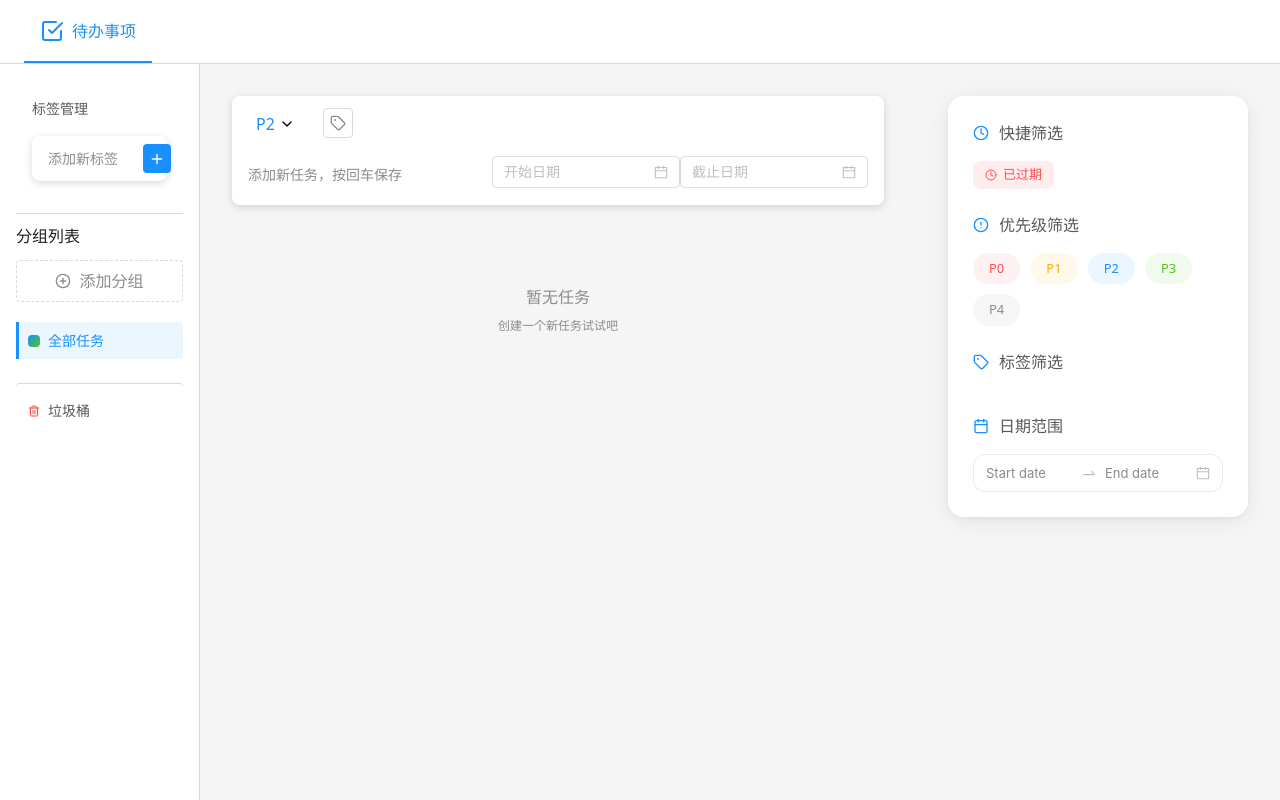
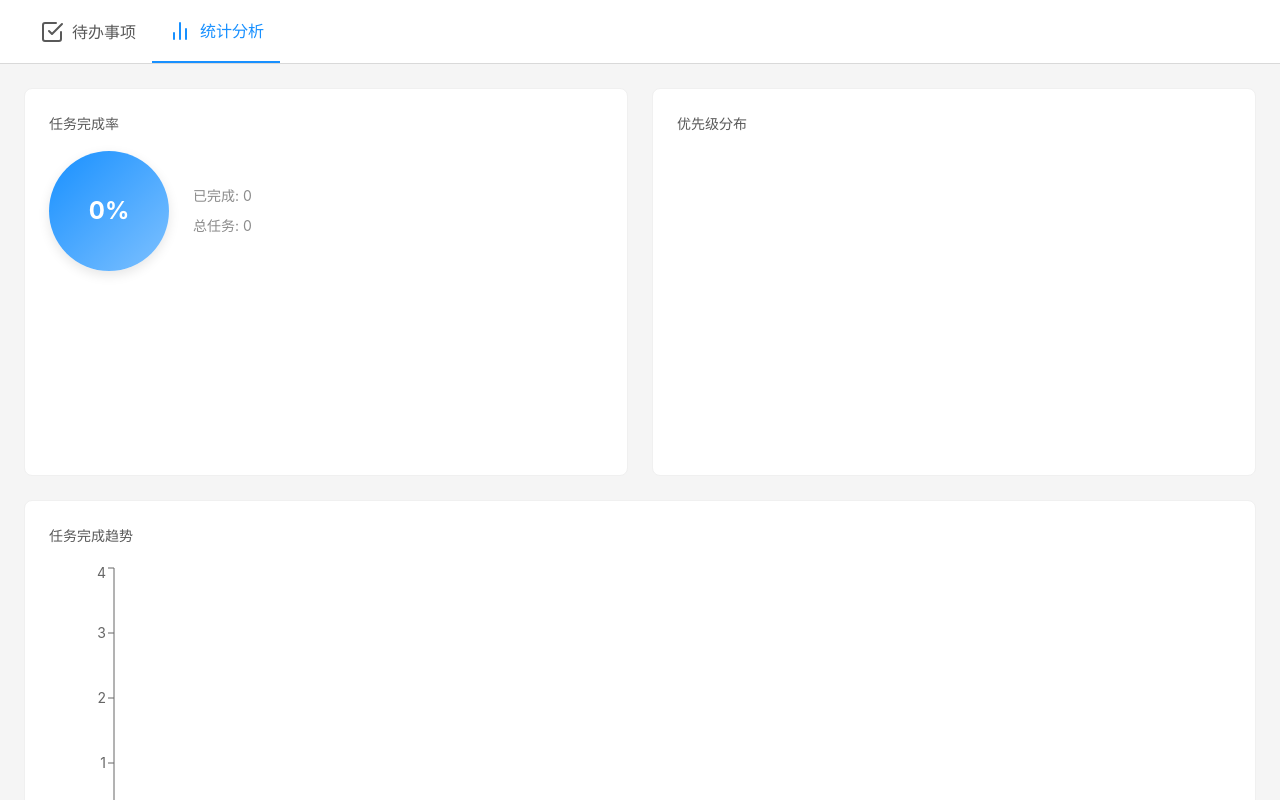
Before and after one commit to LianTianNo1/daytodo, a React (Vite) app: page /analytics in a window 1280 px wide. Built offline with nearby package versions, Linux system fonts and the light colour scheme.

Commit message:
#feat:分析页面

```diff
--- a/package.json
+++ b/package.json
@@ -36,6 +36,8 @@
     "react-dnd-html5-backend": "^16.0.1",
     "react-dnd-touch-backend": "^16.0.1",
     "react-dom": "^18.2.0",
+    "react-router-dom": "^6.28.0",
+    "recharts": "^2.13.3",
     "tailwind-merge": "^2.5.4",
     "tailwindcss": "^3.4.15",
     "zustand": "^5.0.1"
--- a/src/App.tsx
+++ b/src/App.tsx
@@ -1,20 +1,31 @@
 import { ConfigProvider } from 'antd';
 import zhCN from 'antd/locale/zh_CN';
+import { BrowserRouter, Routes, Route } from 'react-router-dom';
 import { TabBar } from './components/TabBar/TabBar';
 import { GroupList } from './components/GroupList/GroupList';
 import { TodoList } from './components/TodoList/TodoList';
+import { Analytics } from './components/Analytics/Analytics';
 import './App.less';
 
 function App() {
   return (
     <ConfigProvider locale={zhCN}>
+      <BrowserRouter>
         <div className="app-container">
           <TabBar />
           <div className="main-content">
+            <Routes>
+              <Route path="/" element={
+                <>
                   <GroupList />
                   <TodoList />
+                </>
+              } />
+              <Route path="/analytics" element={<Analytics />} />
+            </Routes>
           </div>
         </div>
+      </BrowserRouter>
     </ConfigProvider>
   );
 }
--- /dev/null
+++ b/src/components/Analytics/Analytics.less
@@ -0,0 +1,69 @@
+@import '../../styles/variables.less';
+
+.analytics-container {
+  padding: 24px;
+  background: @background-color;
+  min-height: 100%;
+  overflow-y: auto;
+  width: 100%;
+
+  .stats-overview {
+    display: grid;
+    grid-template-columns: repeat(auto-fit, minmax(300px, 1fr));
+    gap: 24px;
+    margin-bottom: 24px;
+  }
+
+  .stat-card {
+    h3 {
+      margin-bottom: 16px;
+      color: @text-color;
+      font-weight: 500;
+    }
+  }
+
+  .completion-rate {
+    display: flex;
+    align-items: center;
+    gap: 24px;
+
+    .rate-circle {
+      width: 120px;
+      height: 120px;
+      border-radius: 50%;
+      background: linear-gradient(135deg, @primary-color, lighten(@primary-color, 20%));
+      display: flex;
+      align-items: center;
+      justify-content: center;
+      box-shadow: 0 4px 12px rgba(0, 0, 0, 0.1);
+
+      .rate-number {
+        color: white;
+        font-size: 24px;
+        font-weight: bold;
+      }
+    }
+
+    .rate-detail {
+      p {
+        margin: 8px 0;
+        color: @text-color-secondary;
+      }
+    }
+  }
+
+  .chart-container {
+    height: 300px;
+    margin-top: 16px;
+  }
+
+  .trend-card, .tag-stats-card {
+    margin-bottom: 24px;
+
+    h3 {
+      margin-bottom: 16px;
+      color: @text-color;
+      font-weight: 500;
+    }
+  }
+}
--- /dev/null
+++ b/src/components/Analytics/Analytics.tsx
@@ -0,0 +1,144 @@
+import React from 'react';
+import { useTaskStore } from '../../stores/taskStore';
+import { useTagStore } from '../../stores/tagStore';
+import { Card } from 'antd';
+import { PieChart, Pie, BarChart, Bar, LineChart, Line, XAxis, YAxis, Tooltip, ResponsiveContainer } from 'recharts';
+import { format, subDays, isWithinInterval, startOfDay, endOfDay } from 'date-fns';
+import './Analytics.less';
+
+export const Analytics: React.FC = () => {
+  const { tasks } = useTaskStore();
+  const { tags } = useTagStore();
+
+  // 计算任务完成率
+  const completionRate = () => {
+    const total = tasks.length;
+    const completed = tasks.filter(task => task.completed).length;
+    return {
+      rate: total ? Math.round((completed / total) * 100) : 0,
+      completed,
+      total
+    };
+  };
+
+  // 按优先级统计任务
+  const priorityStats = () => {
+    const stats = tasks.reduce((acc, task) => {
+      acc[task.priority] = (acc[task.priority] || 0) + 1;
+      return acc;
+    }, {} as Record<string, number>);
+
+    return Object.entries(stats).map(([priority, count]) => ({
+      priority,
+      count
+    }));
+  };
+
+  // 计算过去7天的任务完成趋势
+  const completionTrend = () => {
+    const days = Array.from({ length: 7 }, (_, i) => {
+      const date = subDays(new Date(), i);
+      const dayTasks = tasks.filter(task => {
+        const taskDate = new Date(task.updatedAt);
+        return isWithinInterval(taskDate, {
+          start: startOfDay(date),
+          end: endOfDay(date)
+        });
+      });
+
+      return {
+        date: format(date, 'MM-dd'),
+        completed: dayTasks.filter(t => t.completed).length,
+        total: dayTasks.length
+      };
+    }).reverse();
+
+    return days;
+  };
+
+  // 标签使用频率
+  const tagStats = () => {
+    const stats = tasks.reduce((acc, task) => {
+      task.tags.forEach(tagId => {
+        acc[tagId] = (acc[tagId] || 0) + 1;
+      });
+      return acc;
+    }, {} as Record<string, number>);
+
+    return tags.map(tag => ({
+      name: tag.name,
+      count: stats[tag.id] || 0,
+      color: tag.color
+    }));
+  };
+
+  const { rate, completed, total } = completionRate();
+
+  return (
+    <div className="analytics-container">
+      <div className="stats-overview">
+        <Card className="stat-card">
+          <h3>任务完成率</h3>
+          <div className="completion-rate">
+            <div className="rate-circle">
+              <span className="rate-number">{rate}%</span>
+            </div>
+            <div className="rate-detail">
+              <p>已完成: {completed}</p>
+              <p>总任务: {total}</p>
+            </div>
+          </div>
+        </Card>
+
+        <Card className="stat-card">
+          <h3>优先级分布</h3>
+          <div className="chart-container">
+            <ResponsiveContainer width="100%" height={200}>
+              <PieChart>
+                <Pie
+                  data={priorityStats()}
+                  dataKey="count"
+                  nameKey="priority"
+                  cx="50%"
+                  cy="50%"
+                  innerRadius={60}
+                  outerRadius={80}
+                />
+                <Tooltip />
+              </PieChart>
+            </ResponsiveContainer>
+          </div>
+        </Card>
+      </div>
+
+      <Card className="trend-card">
+        <h3>任务完成趋势</h3>
+        <div className="chart-container">
+          <ResponsiveContainer width="100%" height={300}>
+            <LineChart data={completionTrend()}>
+              <XAxis dataKey="date" />
+              <YAxis />
+              <Tooltip />
+              <Line type="monotone" dataKey="completed" stroke="#8884d8" />
+              <Line type="monotone" dataKey="total" stroke="#82ca9d" />
+            </LineChart>
+          </ResponsiveContainer>
+        </div>
+      </Card>
+
+      <Card className="tag-stats-card">
+        <h3>标签使用统计</h3>
+        <div className="chart-container">
+          <ResponsiveContainer width="100%" height={300}>
+            <BarChart data={tagStats()}>
+              <XAxis dataKey="name" />
+              <YAxis />
+              <Tooltip />
+              <Bar dataKey="count" fill="#8884d8" />
+            </BarChart>
+          </ResponsiveContainer>
+        </div>
+      </Card>
+    </div>
+  );
+};
--- a/src/components/TabBar/TabBar.tsx
+++ b/src/components/TabBar/TabBar.tsx
@@ -1,13 +1,28 @@
 import React from 'react';
-import { CheckSquare } from 'lucide-react';
+import { CheckSquare, BarChart2 } from 'lucide-react';
+import { useNavigate, useLocation } from 'react-router-dom';
 import './TabBar.less';
 
 export const TabBar: React.FC = () => {
+  const navigate = useNavigate();
+  const location = useLocation();
+  const currentPath = location.pathname;
+
   return (
     <div className="tab-bar">
-      <div className="tab-item active">
+      <div
+        className={`tab-item ${currentPath === '/' ? 'active' : ''}`}
+        onClick={() => navigate('/')}
+      >
         <CheckSquare className="tab-icon" />
         <span>待办事项</span>
+      </div>
+      <div
+        className={`tab-item ${currentPath === '/analytics' ? 'active' : ''}`}
+        onClick={() => navigate('/analytics')}
+      >
+        <BarChart2 className="tab-icon" />
+        <span>统计分析</span>
       </div>
     </div>
   );
--- a/src/components/TodoList/TodoList.tsx
+++ b/src/components/TodoList/TodoList.tsx
@@ -5,10 +5,12 @@ import { useTaskStore } from '../../stores/taskStore';
 import { TaskItem } from '../TaskItem/TaskItem';
 import { TaskFilter } from '../TaskFilter/TaskFilter';
 import { TodoInput } from '../TodoInput/TodoInput';
+import { TrashHeader } from '../TrashHeader/TrashHeader';
 import './TodoList.less';
 
 export const TodoList: React.FC = () => {
   const { getFilteredTasks, reorderTasks } = useTaskStore();
+  const currentGroupId = useTaskStore(state => state.currentGroupId);
   const tasks = getFilteredTasks();
 
   const moveTask = (dragIndex: number, hoverIndex: number, sourceGroupId: string, targetGroupId: string) => {
@@ -18,7 +20,11 @@ export const TodoList: React.FC = () => {
   return (
     <div className="todo-list">
       <div className="main-content">
-        <TodoInput />
+        {currentGroupId === 'trash' ? (
+          <TrashHeader />
+        ) : (
+          <TodoInput />
+        )}
         <DndProvider backend={HTML5Backend}>
           <div className="task-items">
             {tasks.map((task, index) => (
@@ -27,12 +33,15 @@ export const TodoList: React.FC = () => {
                 task={task}
                 index={index}
                 moveTask={moveTask}
+                isInTrash={currentGroupId === 'trash'}
               />
             ))}
             {tasks.length === 0 && (
               <div className="empty-state">
-                <p>暂无任务</p>
-                <p className="hint">创建一个新任务试试吧</p>
+                <p>{currentGroupId === 'trash' ? '垃圾桶是空的' : '暂无任务'}</p>
+                {currentGroupId !== 'trash' && (
+                  <p className="hint">创建一个新任务试试吧</p>
+                )}
               </div>
             )}
           </div>
--- /dev/null
+++ b/src/components/TrashHeader/TrashHeader.less
@@ -0,0 +1,86 @@
+.trash-header {
+  padding: 16px;
+  border-bottom: 1px solid #f0f0f0;
+  display: flex;
+  justify-content: flex-end;
+
+  .empty-trash-btn {
+    display: flex;
+    align-items: center;
+    gap: 8px;
+    padding: 8px 16px;
+    border: none;
+    border-radius: 4px;
+    background-color: #ff4d4f;
+    color: white;
+    cursor: pointer;
+    transition: all 0.3s;
+
+    &:hover {
+      background-color: #ff7875;
+    }
+  }
+}
+
+.confirm-dialog-overlay {
+  position: fixed;
+  top: 0;
+  left: 0;
+  right: 0;
+  bottom: 0;
+  background-color: rgba(0, 0, 0, 0.5);
+  display: flex;
+  align-items: center;
+  justify-content: center;
+  z-index: 1000;
+
+  .confirm-dialog {
+    background: white;
+    padding: 24px;
+    border-radius: 8px;
+    width: 400px;
+    max-width: 90vw;
+
+    h3 {
+      margin: 0 0 16px;
+      color: #ff4d4f;
+    }
+
+    p {
+      margin: 0 0 24px;
+      color: #666;
+    }
+
+    .dialog-actions {
+      display: flex;
+      justify-content: flex-end;
+      gap: 12px;
+
+      button {
+        padding: 8px 16px;
+        border-radius: 4px;
+        border: none;
+        cursor: pointer;
+        transition: all 0.3s;
+
+        &.cancel-btn {
+          background-color: #f0f0f0;
+          color: #666;
+
+          &:hover {
+            background-color: #d9d9d9;
+          }
+        }
+
+        &.confirm-btn {
+          background-color: #ff4d4f;
+          color: white;
+
+          &:hover {
+            background-color: #ff7875;
+          }
+        }
+      }
+    }
+  }
+}
--- /dev/null
+++ b/src/components/TrashHeader/TrashHeader.tsx
@@ -0,0 +1,51 @@
+import React, { useState } from 'react';
+import { Trash2 } from 'lucide-react';
+import { useTaskStore } from '../../stores/taskStore';
+import './TrashHeader.less';
+
+export const TrashHeader: React.FC = () => {
+  const [showConfirmDialog, setShowConfirmDialog] = useState(false);
+  const { trashedTasks, emptyTrash } = useTaskStore();
+
+  const handleEmptyTrash = () => {
+    setShowConfirmDialog(false);
+    emptyTrash();
+  };
+
+  return (
+    <div className="trash-header">
+      {trashedTasks.length > 0 && (
+        <button
+          className="empty-trash-btn"
+          onClick={() => setShowConfirmDialog(true)}
+        >
+          <Trash2 size={16} />
+          清空垃圾桶
+        </button>
+      )}
+
+      {showConfirmDialog && (
+        <div className="confirm-dialog-overlay">
+          <div className="confirm-dialog">
+            <h3>确认清空垃圾桶？</h3>
+            <p>此操作将永久删除所有在垃圾桶中的任务，无法恢复。</p>
+            <div className="dialog-actions">
+              <button
+                className="cancel-btn"
+                onClick={() => setShowConfirmDialog(false)}
+              >
+                取消
+              </button>
+              <button
+                className="confirm-btn"
+                onClick={handleEmptyTrash}
+              >
+                确认清空
+              </button>
+            </div>
+          </div>
+        </div>
+      )}
+    </div>
+  );
+};
```
Also changed, not shown: 1 other file (tests, documents, lock files or other folders). Lines whose indentation alone changed are shown as unchanged.
